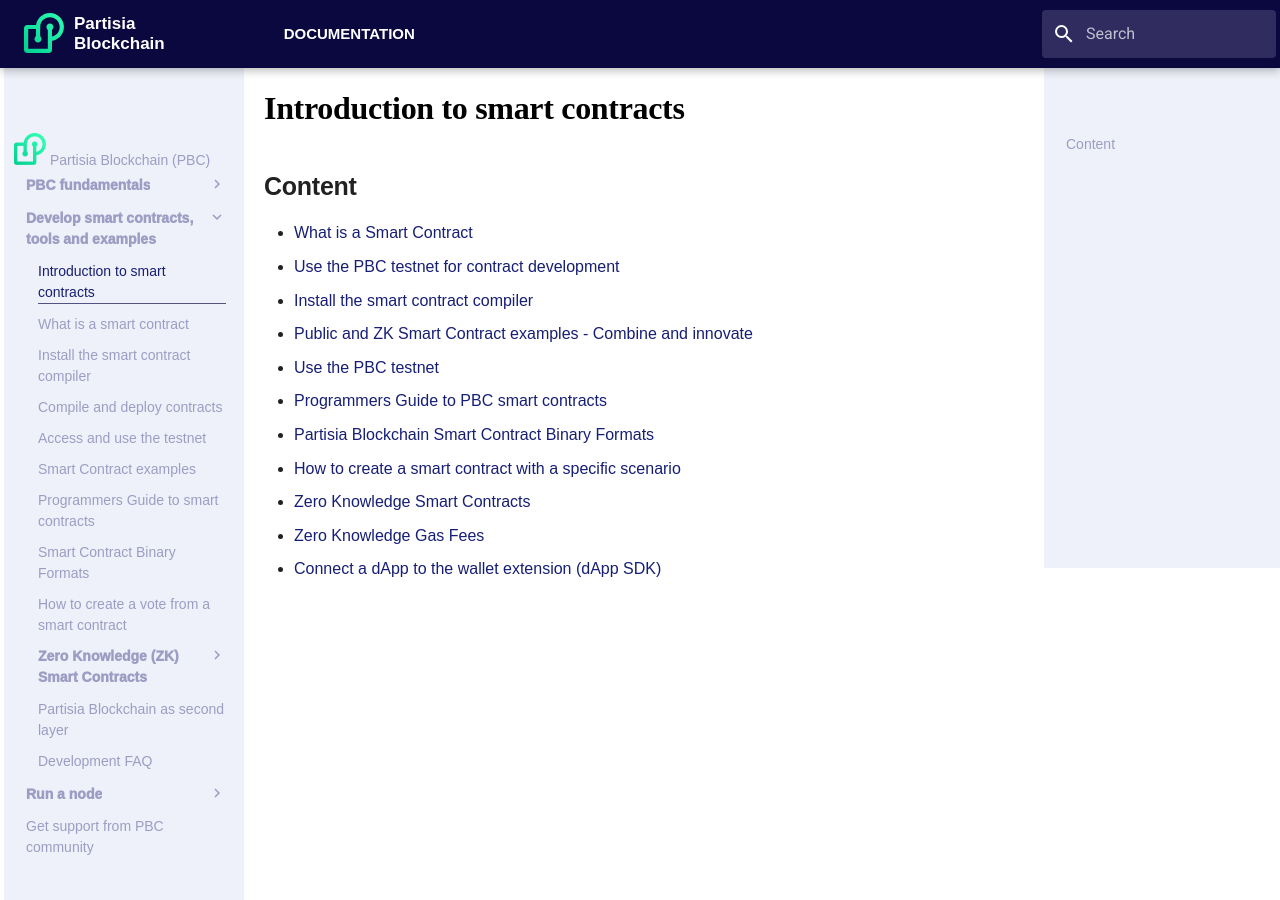
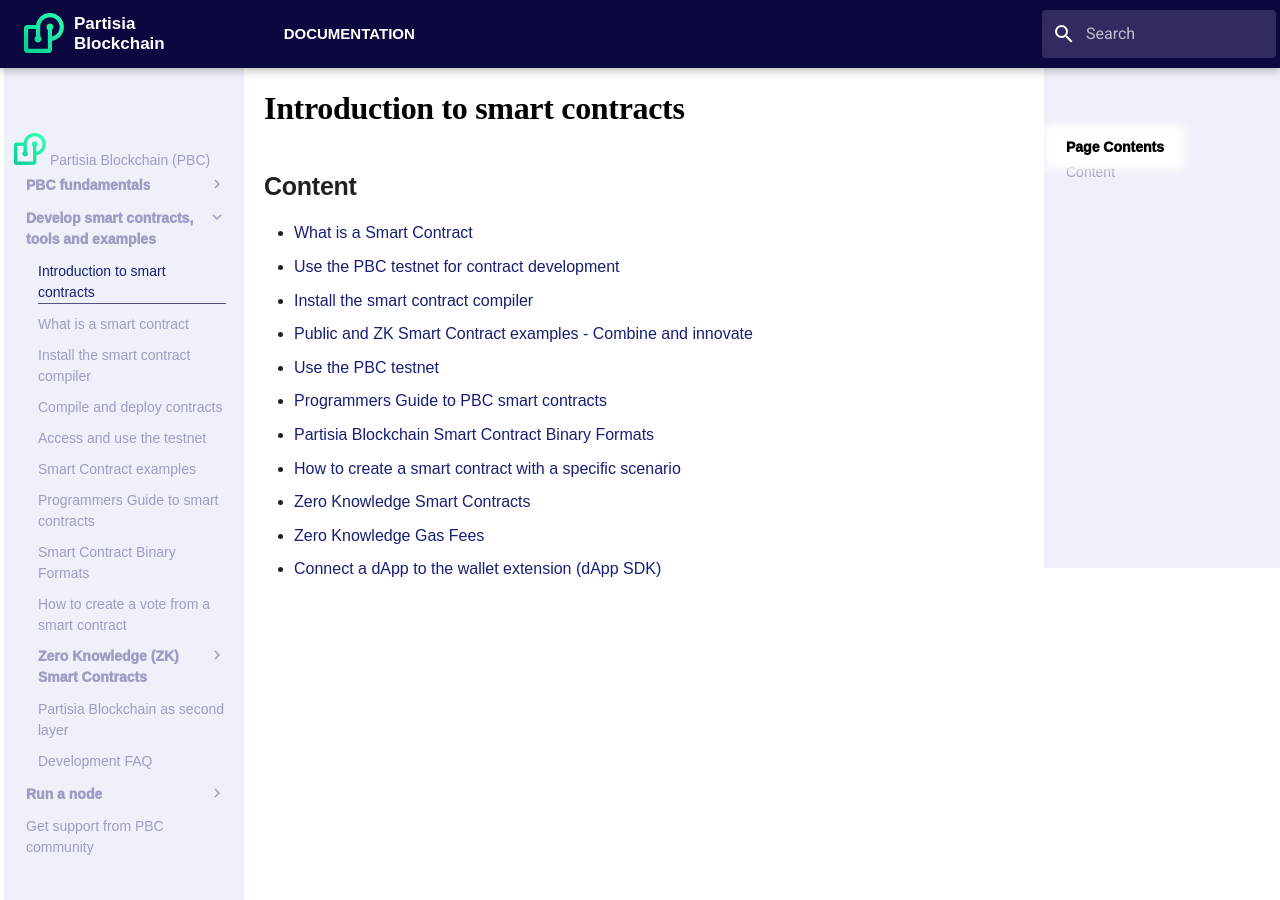
Before and after one commit to 0xSero/partisia-docs, an MkDocs documentation site: the page built from docs/smart-contracts/introduction-to-smart-contracts.md, in a window 1280 px wide and 900 px high. Built offline with MkDocs 1.6.1 and Material for MkDocs 9.7.7, drawn with Linux system fonts in a browser that asks for light colours; some web fonts are replaced; a script that is not in the unit is left out.

```diff
--- a/docs/stylesheets/extra.css
+++ b/docs/stylesheets/extra.css
@@ -221,6 +221,9 @@
 .md-nav__title {
   font-weight: bold;
   display: none;
+}
+.toc-title{
+  display: block!important;
 }
 
 div.arithmatex mjx-container mjx-assistive-mml {
--- a/overrides/partials/toc.html
+++ b/overrides/partials/toc.html
@@ -40,9 +40,9 @@
 
   <!-- Table of contents title and list -->
   {% if toc %}
-  <label class="md-nav__title" for="__toc">
+  <label class="md-nav__title toc-title" for="__toc">
     <span class="md-nav__icon md-icon"></span>
-    Contents
+    Page Contents
   </label>
   <ul class="md-nav__list" data-md-component="toc" data-md-scrollfix>
     {% for toc_item in toc %}
```
